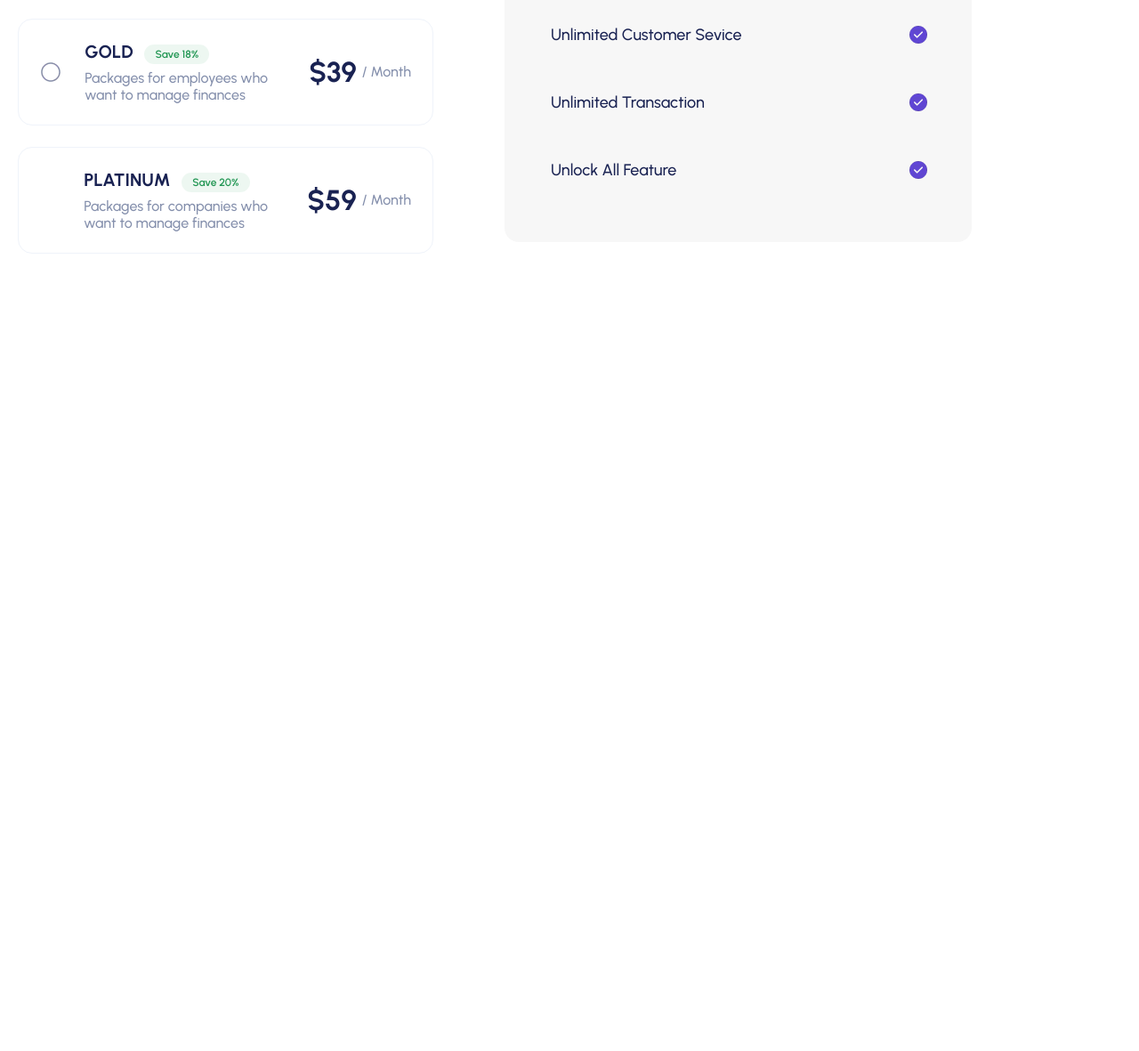
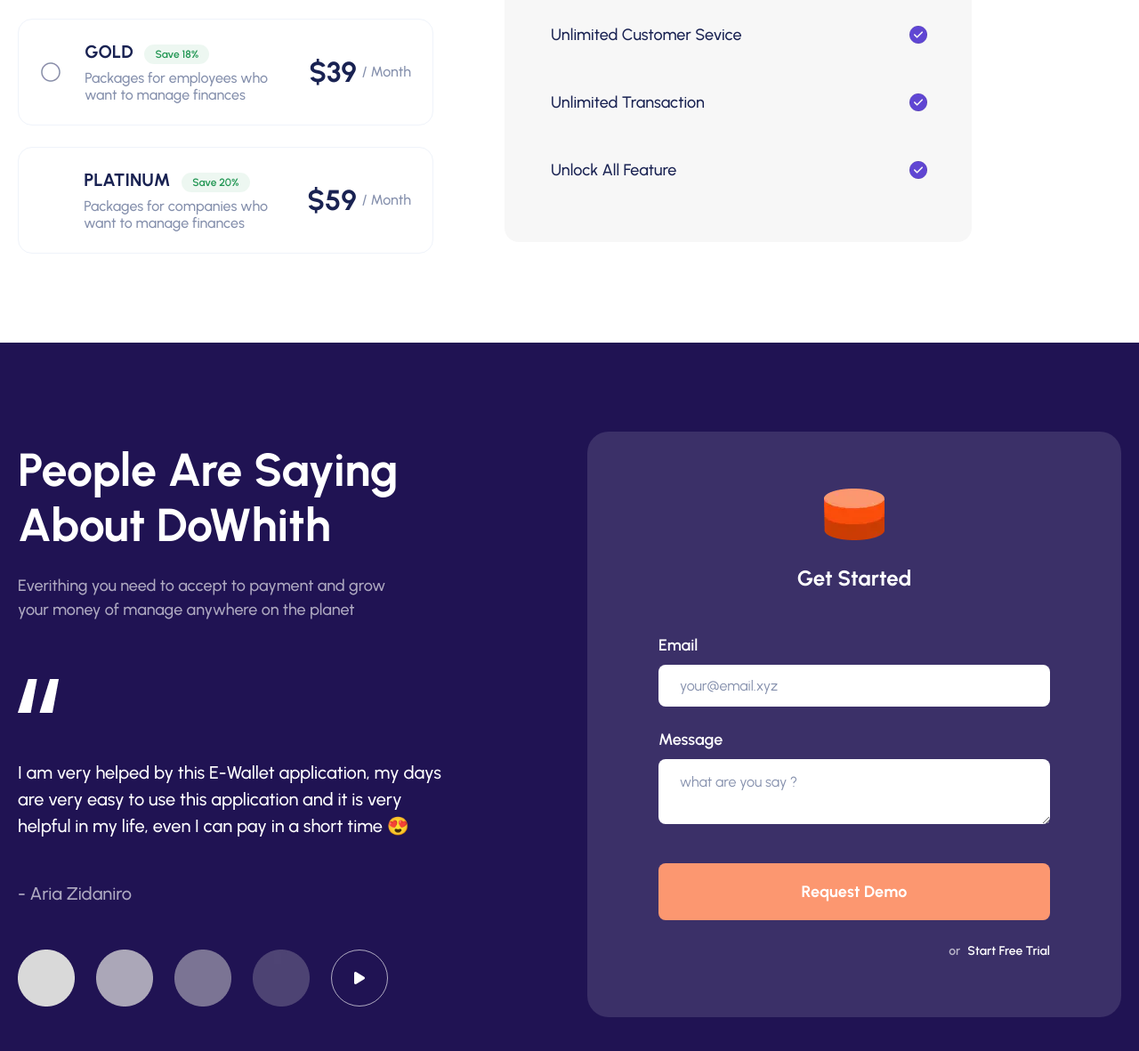
Before and after one commit to arafatYasir/MERN-Project-3, a plain HTML site: page index.html in a window 1280 px wide. Shown: the part 4666-5847 px from the top of the page at 89% size. Before the commit the page ends 4951 px from the top, so only its background shows below. Drawn offline with Linux system fonts and the light colour scheme.

Commit message:
Contact Section Complete

```diff
--- a/css/style.css
+++ b/css/style.css
@@ -614,3 +614,160 @@ main .shape-container {
     font-weight: 500;
     color: #192252;
 }
+
+/* ----Contact Section---- */
+#contact {
+    margin-top: 100px;
+    padding: 100px 0;
+    background: #201353;
+}
+
+.contact-wrapper {
+    display: flex;
+    justify-content: space-between;
+    align-items: center;
+}
+
+.contact-wrapper .title {
+    width: 448px;
+    font-size: 52px;
+    font-weight: 700;
+    color: #fff;
+    margin-bottom: 24px;
+}
+
+.contact-wrapper .description {
+    font-size: 18px;
+    font-weight: 500;
+    width: 434px;
+    line-height: 27px;
+    color: rgba(255, 255, 255, 0.64);
+    margin-bottom: 64px;
+}
+
+.contact-wrapper .quote {
+    width: 489px;
+    color: #fff;
+    font-size: 20px;
+    font-weight: 500;
+    line-height: 30px;
+    margin-top: 48px;
+}
+
+.contact-wrapper .author {
+    color: rgba(255, 255, 255, 0.64);
+    font-size: 20px;
+    font-weight: 500;
+    line-height: 30px;
+    margin-top: 46px;
+}
+
+#contact .circles {
+    display: flex;
+    gap: 24px;
+    margin-top: 48px;
+}
+
+#contact .circles div {
+    width: 64px;
+    height: 64px;
+    border: 1.5px solid rgba(255, 255, 255, 0.64);
+    border-radius: 50%;
+    display: flex;
+    justify-content: center;
+    align-items: center;
+}
+
+#contact .circles div i {
+    color: #FFFFFF;
+}
+
+#contact form {
+    width: 600px;
+    border-radius: 24px;
+    background: rgba(255, 255, 255, 0.12);
+    padding: 64px 80px;
+}
+
+#contact form .head-part {
+    text-align: center;
+}
+
+#contact form .head-part h4 {
+    color: #fff;
+    font-size: 24px;
+    font-weight: 700;
+    margin-top: 24px;
+}
+
+#contact .input-part {
+    margin-top: 24px;
+}
+
+#contact .input-part label {
+    font-size: 18px;
+    font-weight: 600;
+    line-height: 27px;
+    color: #fff;
+    display: inline-block;
+    margin-bottom: 8px;
+    margin-top: 24px;
+}
+
+#contact .input-part input {
+    width: 100%;
+    font-size: 16px;
+    padding: 14px 10px 14px 24px;
+    border: 0;
+    border-radius: 8px;
+}
+
+#contact .input-part input::placeholder {
+    font-size: 16px;
+    color: #848FAC;
+    line-height: 24px;
+}
+
+#contact .input-part textarea {
+    width: 100%;
+    font-size: 16px;
+    padding: 14px 10px 21px 24px;
+    border: 0;
+    border-radius: 8px;
+}
+
+#contact .input-part textarea::placeholder {
+    font-size: 16px;
+    color: #848FAC;
+    line-height: 24px;
+}
+
+#contact .input-part button {
+    font-size: 18px;
+    font-weight: 700;
+    line-height: 24px;
+    letter-spacing: 0.2px;
+    color: #fff;
+    border: 0;
+    border-radius: 8px;
+    background: #FC9770;
+    padding: 20px 40px;
+    width: 100%;
+    margin-top: 40px;
+}
+
+#contact form p span {
+    color: rgba(255, 255, 255, 0.64);
+    font-size: 14px;
+    line-height: 21px;
+    margin-right: 8px;
+}
+
+#contact form p {
+    font-size: 14px;
+    font-weight: 600;
+    line-height: 21px;
+    color: #fff;
+    text-align: right;
+    margin-top: 24px;
+}
--- a/index.html
+++ b/index.html
@@ -279,6 +279,50 @@
                 </div>
             </div>
         </section>
+
+        <!-- Contact Section -->
+        <section id="contact">
+            <div class="container">
+                <div class="contact-wrapper">
+                    <div class="contact-info">
+                        <h2 class="title">People Are Saying About DoWhith</h2>
+                        <p class="description">Everithing you need to accept to payment and grow your money of manage
+                            anywhere on the planet</p>
+                        <img src="./images/quote_icon.webp" alt="">
+                        <p class="quote">I am very helped by this E-Wallet application, my days are very easy to use
+                            this application and it is very helpful in my life, even I can pay in a short time 😍</p>
+                        <p class="author">- Aria Zidaniro</p>
+
+                        <div class="circles">
+                            <img src="./images/circle_1.webp" alt="">
+                            <img src="./images/circle_2.webp" alt="">
+                            <img src="./images/circle_3.webp" alt="">
+                            <img src="./images/circle_4.webp" alt="">
+                            <div><i class="fa-solid fa-play"></i></div>
+                        </div>
+                    </div>
+
+                    <form>
+                        <div class="head-part">
+                            <img src="./images/contact_image.webp" alt="">
+                            <h4>Get Started</h4>
+                        </div>
+                        <div class="input-part">
+                            <label for="email">Email</label>
+                            <br>
+                            <input type="email" name="email" id="email" placeholder="your@email.xyz">
+                            <br>
+                            <label for="message">Message</label>
+                            <br>
+                            <textarea name="message" id="message" placeholder="what are you say ?"></textarea>
+
+                            <button>Request Demo</button>
+                        </div>
+                        <p><span>or</span>Start Free Trial</p>
+                    </form>
+                </div>
+            </div>
+        </section>
     </main>
 </body>
 
```
